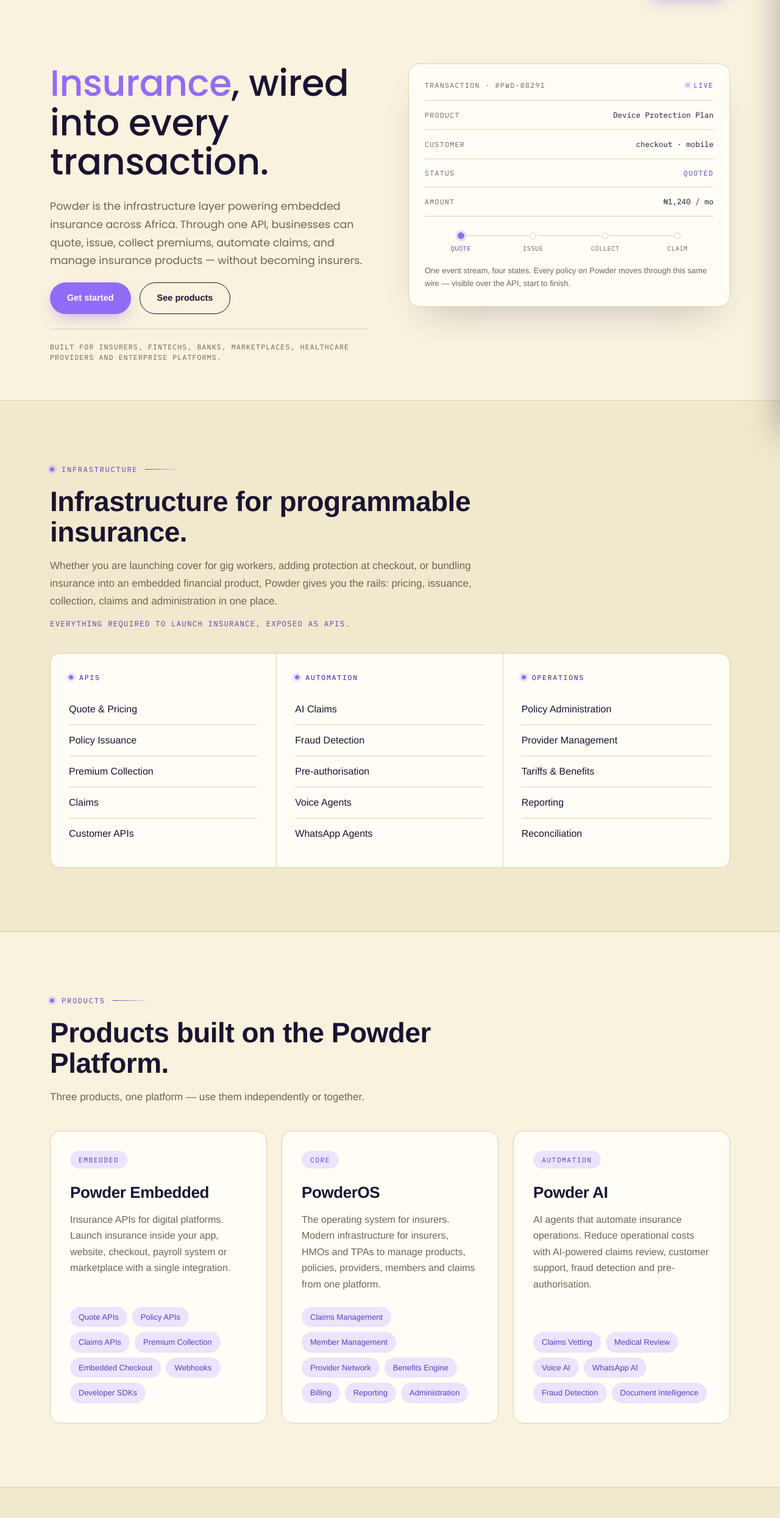
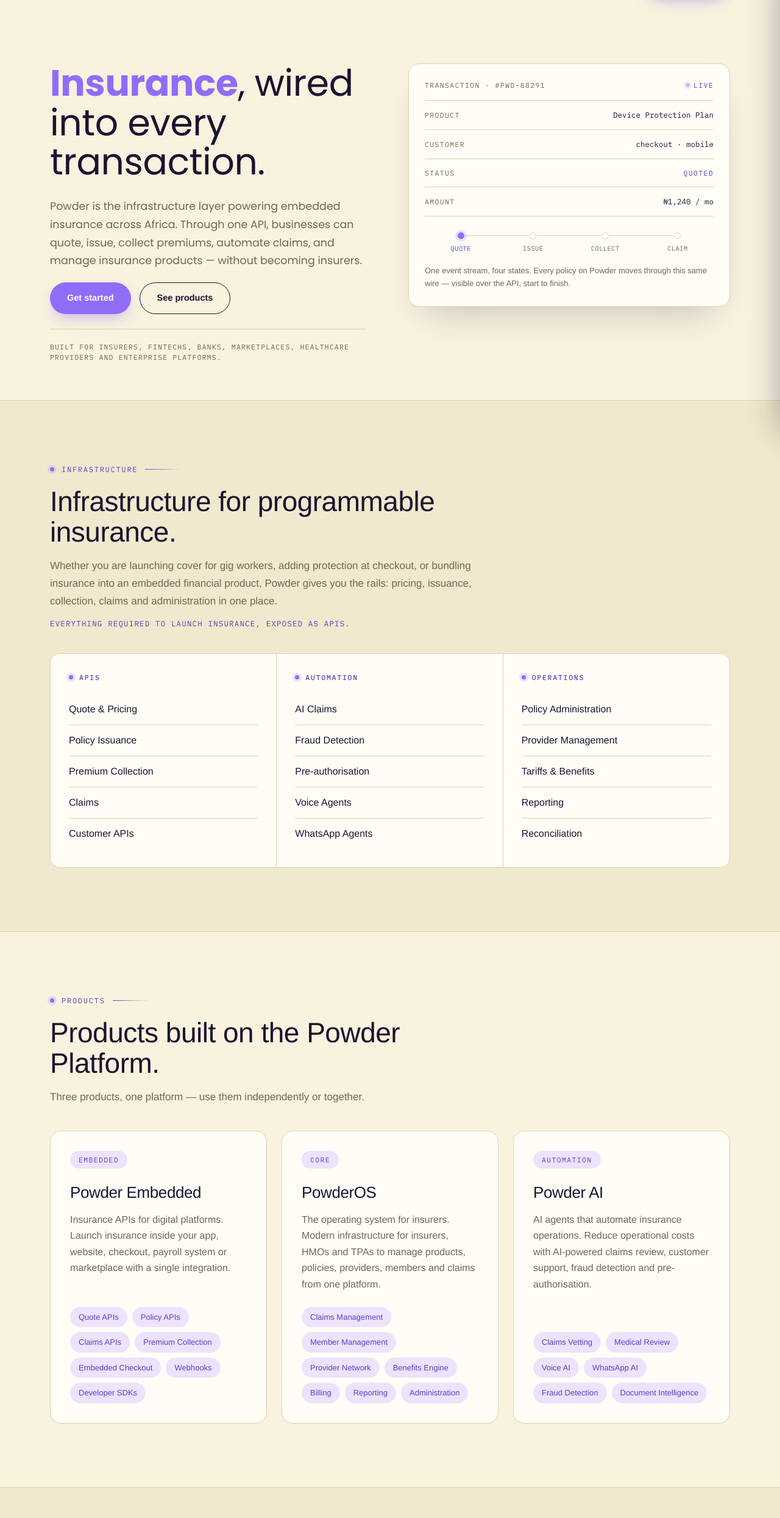
Before and after one commit to ahmedgarba630-hub/Powder-Real, a plain HTML site: page index.html in a window 1280 px wide. Shown: the part 71-2560 px from the top of the page at 61% size. Drawn offline with Linux system fonts and the light colour scheme.

Commit message:
Add files via upload

```diff
--- a/index.html
+++ b/index.html
@@ -6,7 +6,7 @@
 <title>Powder — Insurance, wired into every transaction.</title>
 <link rel="preconnect" href="https://fonts.googleapis.com">
 <link rel="preconnect" href="https://fonts.gstatic.com" crossorigin>
-<link href="https://fonts.googleapis.com/css2?family=IBM+Plex+Mono:wght@400;500&family=Poppins:wght@400;500;600&display=swap" rel="stylesheet">
+<link href="https://fonts.googleapis.com/css2?family=IBM+Plex+Mono:wght@400;500&family=Poppins:wght@400;500;600;700&display=swap" rel="stylesheet">
 <link rel="stylesheet" href="styles.css">
 </head>
 <body>
--- a/styles.css
+++ b/styles.css
@@ -199,12 +199,12 @@
 .hero__title{
   font-family: var(--font-hero);
   font-size: clamp(36px, 4.8vw, 60px);
-  font-weight: 500;
+  font-weight: 400;
   line-height: 1.08;
   letter-spacing: -0.4px;
   margin-bottom: 26px;
 }
-.hero__accent{ color: var(--cornflower); }
+.hero__accent{ color: var(--cornflower); font-weight: 700; }
 .hero__lede{
   font-family: var(--font-hero);
   font-weight: 400;
@@ -318,6 +318,7 @@
 }
 .section__title{
   font-family: var(--font-display);
+  font-weight: 400;
   font-size: clamp(30px, 4vw, 46px);
   letter-spacing: -0.5px;
   line-height: 1.1;
@@ -369,7 +370,7 @@
   text-transform: uppercase; color: var(--studio); margin-bottom: 20px;
 }
 .product-card h3{
-  font-family: var(--font-display); font-size: 26px; letter-spacing: -0.4px;
+  font-family: var(--font-display); font-weight: 400; font-size: 26px; letter-spacing: -0.4px;
   margin-bottom: 12px;
 }
 .product-card p{ font-size: 16px; line-height: 1.65; color: var(--coffee); margin-bottom: 24px; flex-grow: 1; }
@@ -440,7 +441,7 @@
 }
 .panel-dark__inner{ position: relative; z-index: 1; }
 .panel-dark__title{
-  font-family: var(--font-display); font-size: clamp(30px, 4vw, 46px);
+  font-family: var(--font-display); font-weight: 400; font-size: clamp(30px, 4vw, 46px);
   letter-spacing: -0.5px; line-height: 1.1; margin: 14px 0 6px; max-width: 700px;
 }
 .panel-dark__sub{
@@ -460,7 +461,7 @@
   display: block; font-family: var(--font-mono); font-size: 11.5px;
   letter-spacing: 1.75px; color: var(--melrose); margin-bottom: 8px;
 }
-.num-grid__cell h3{ font-size: 19px; margin-bottom: 8px; letter-spacing: -0.3px; }
+.num-grid__cell h3{ font-family: var(--font-display); font-weight: 700; font-size: 19px; margin-bottom: 8px; letter-spacing: -0.3px; }
 .num-grid__cell p{ font-size: 14.5px; line-height: 1.6; color: var(--logan); }
 
 /* ---------- Waitlist ---------- */
@@ -618,7 +619,7 @@
   background: var(--ebony); border-radius: 18px; padding: 28px;
   display: flex; flex-direction: column; gap: 16px;
 }
-.cta-block h3{ font-family: var(--font-display); font-size: 22px; color: var(--pearl); letter-spacing: -0.4px; }
+.cta-block h3{ font-family: var(--font-display); font-weight: 400; font-size: 22px; color: var(--pearl); letter-spacing: -0.4px; }
 .cta-block p{ font-size: 14.5px; line-height: 1.6; color: var(--logan); }
 
 @media (max-width: 980px){
```
